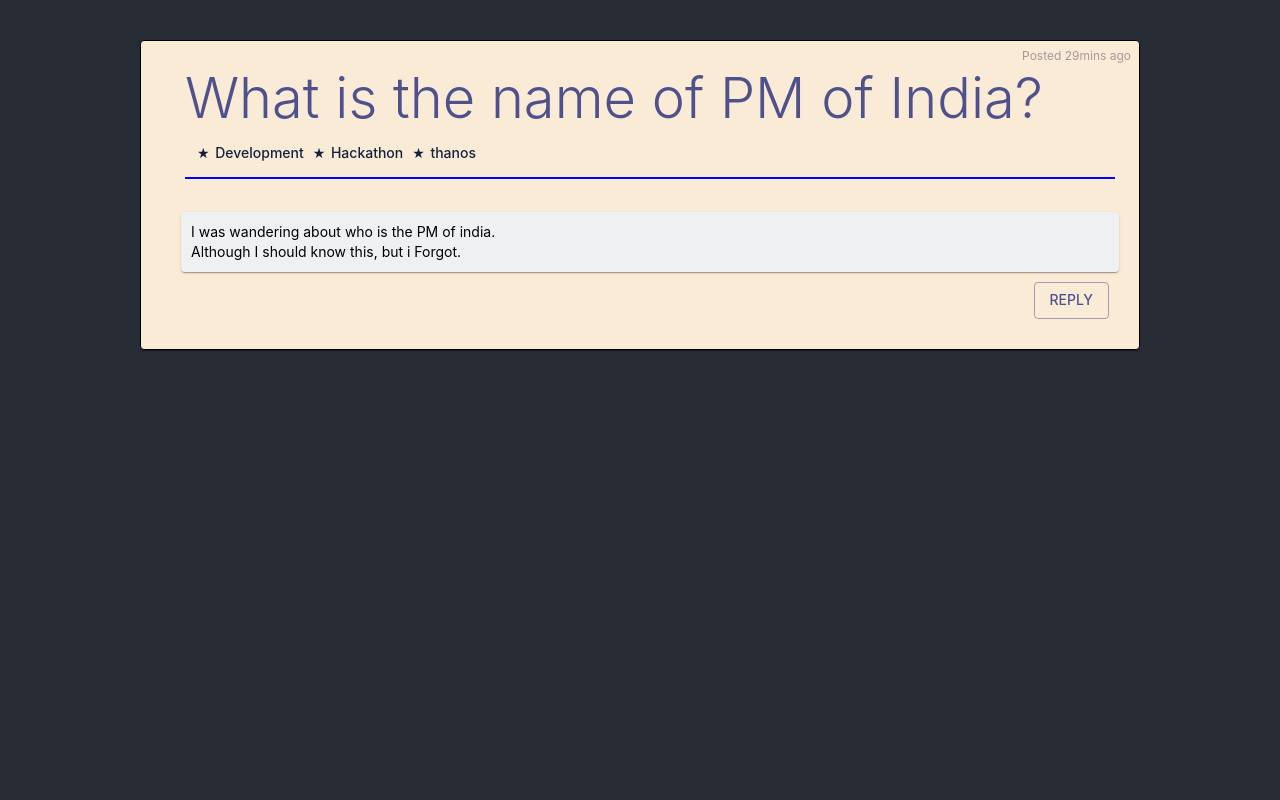
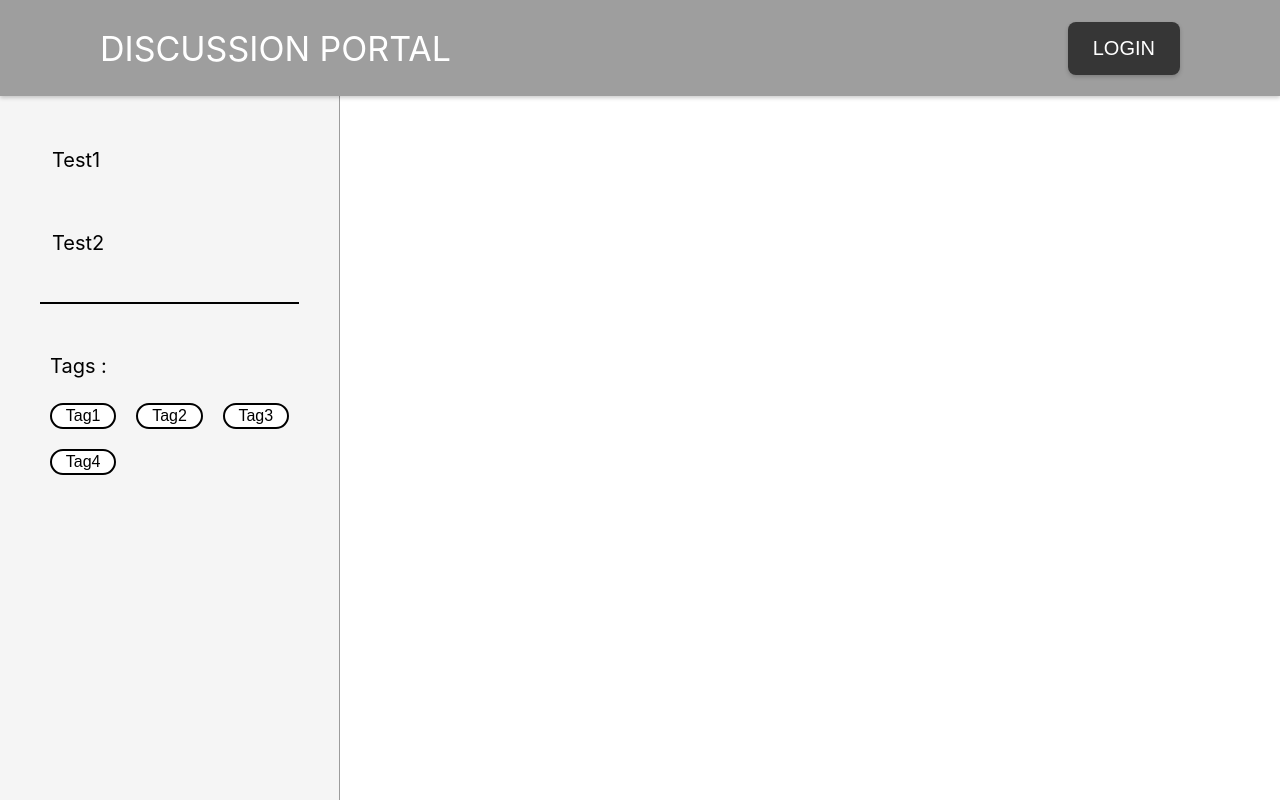
Before and after one commit to NarayanaRavada/IITBBS_GC_Team24_PS02, a React (Create React App) app: page / in a window 1280 px wide. Built offline with nearby package versions, Linux system fonts and the light colour scheme.

Commit message:
Added tags

```diff
--- a/src/App.js
+++ b/src/App.js
@@ -2,10 +2,23 @@ import { ThemeProvider } from "@mui/material";
 import React from "react";
 import Disscussion from "./Discussion";
 import theme from "./Theme";
-import "./App.css"
+
+import Navbar from './Components/Navbar';
+import Sidebar from './Components/Sidebar';
+
+
+import "./CSS/Style.css"
 function App() {
+  // return (
+  //     <Disscussion/>
+  // );
   return (
-      <Disscussion/>
+    <div className="App">
+      <Navbar />
+      <div className="contents">
+        <Sidebar />
+      </div>
+    </div>
   );
 }
 
--- a/src/Components/Style.css
+++ b/src/CSS/Style.css
@@ -1,3 +1,4 @@
+
 .App{
     width: 100vw;
     height: 100vh;
@@ -6,13 +7,14 @@
   }
 
 
-
   .nav{
     width: 100%;
     height: 96px;
     background-color: rgb(158, 158, 158);
     display: flex;
     align-items: center;
+    box-shadow: rgba(0, 0, 0, 0.2) 0px 2px 4px;
+    z-index: 1;
   }
 
   .nav div{
@@ -32,6 +34,11 @@
     border: none;
     color: white;
     border-radius: 8px;
+    box-shadow: rgba(0, 0, 0, 0.2) 0px 2px 4px;
+  }
+
+  .nav button:hover{
+    background-color: rgb(27, 27, 27);
   }
 
   .contents{
@@ -41,6 +48,7 @@
 
   .sideBar{
     background-color: rgb(245, 245, 245);
+    border-right: 1px solid rgb(156, 156, 156);;
     height: 100%;
     width: 340px;
   }
@@ -49,7 +57,7 @@
     font-size: 20px;
     text-align: left;
     margin-left: 50px;
-    margin-right: 10px;
+    margin-right: 50px;
     margin-top: 50px;
     padding-bottom: 5px;
     border: 2px solid transparent;
@@ -58,3 +66,38 @@
   .sideBarLink:hover{
     border-bottom: 2px solid black;
   }
+
+  .divider{
+    background-color: black;
+    height: 2px;
+    margin: 40px;
+  }
+
+  .tags{
+    font-size: 20px;
+    text-align: left;
+    margin-left: 50px;
+    margin-right: 50px;
+    margin-top: 50px;
+    padding-bottom: 5px;
+  }
+
+  .tagButtonHolder{
+    margin: 5px 40px;
+    display: grid;
+    grid-template-columns: 1fr 1fr 1fr ;
+  }
+
+  .tagBtn{
+    border: 2px solid black;
+    background-color: white;
+    border-radius: 20px;
+    padding: 2px 12px;
+    margin: 10px;
+    font-size: 16px;
+  }
+
+  .tagBtn:hover{
+    color: white;
+    background-color: black;
+  }
--- a/src/Components/Sidebar.jsx
+++ b/src/Components/Sidebar.jsx
@@ -1,12 +1,65 @@
-import React from 'react'
-import SidbarLinks from './SidbarLinks'
+import React, { useState } from 'react'
+import SidebarLinks from './SidebarLinks'
+import TagButton from './TagButton'
+
+
 
 const Sidebar = () => {
+
+    const [links, setLinks] = useState([
+        {
+            text: 'Test1',
+            isActive: true
+        },
+        {
+            text: 'Test2',
+            isActive: false
+        },
+    ])
+
+    const [tags, setTags] = useState([
+        {
+            text: 'Tag1',
+            isActive: false
+        },
+        {
+            text: 'Tag2',
+            isActive: false
+        },
+        {
+            text: 'Tag3',
+            isActive: false
+        },
+        {
+            text: 'Tag4',
+            isActive: false
+        },
+    ])
+
+    const linkComponents = []
+    const tagComponents = []
+
+
+    links.forEach(element => {
+        linkComponents.push(<SidebarLinks text={element.text} isActive={element.isActive}/>)
+    });
+
+    tags.forEach(element => {
+        tagComponents.push(<TagButton text={element.text} isActive={element.isActive} tags={{get: tags, set: setTags}}/>)
+    });
+
     return (
         <div className="sideBar">
-            <SidbarLinks text="test"/>
-            <SidbarLinks text="test"/>
-            <SidbarLinks text="test"/>
+            <div>
+                {linkComponents}
+            </div>
+            <div className="divider"></div>
+            <div>
+                <div className="tags">Tags :</div>
+                <div className="tagButtonHolder">
+                    {tagComponents}
+                </div>
+            </div>
         </div>
     )
 }
--- /dev/null
+++ b/src/Components/SidebarLinks.jsx
@@ -0,0 +1,11 @@
+import React from 'react'
+
+const SidebarLinks = ({text, isActive}) => {
+    return (
+        <div className="sideBarLink" >
+            {text}
+        </div>
+    )
+}
+
+export default SidebarLinks
--- /dev/null
+++ b/src/Components/TagButton.jsx
@@ -0,0 +1,9 @@
+import React from 'react'
+
+const TagButton = ({text}) => {
+    return (
+        <button className="tagBtn">{text}</button>
+    )
+}
+
+export default TagButton
```
Also changed, not shown: src/Components/SidbarLinks.jsx (deleted, +0 -11 lines).
